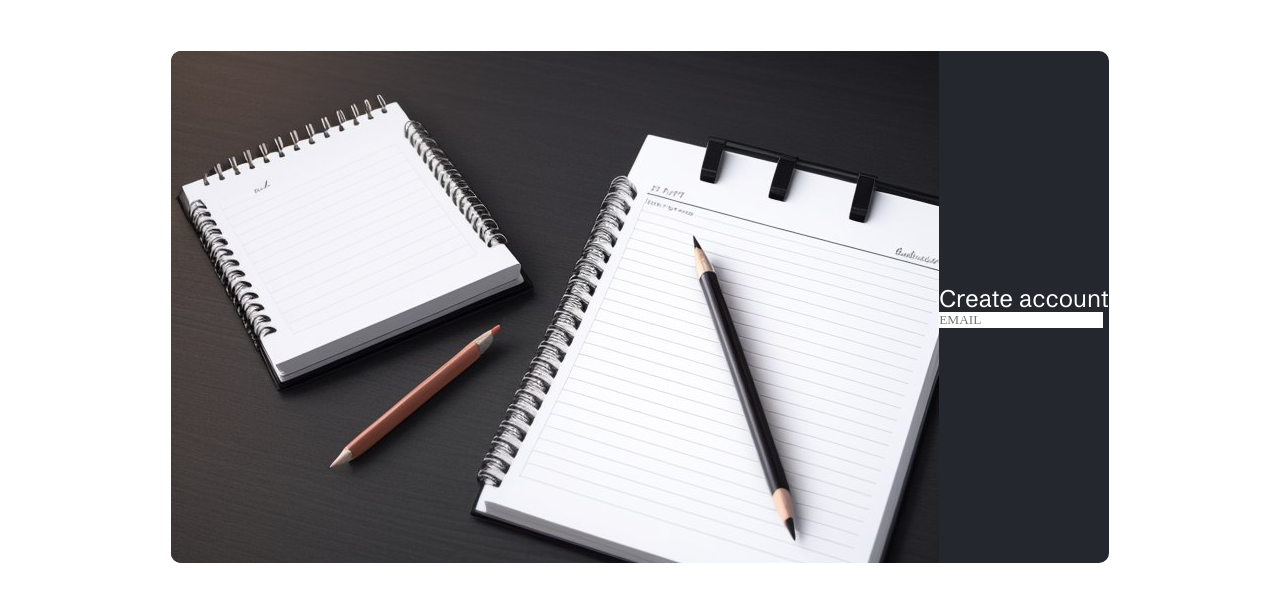
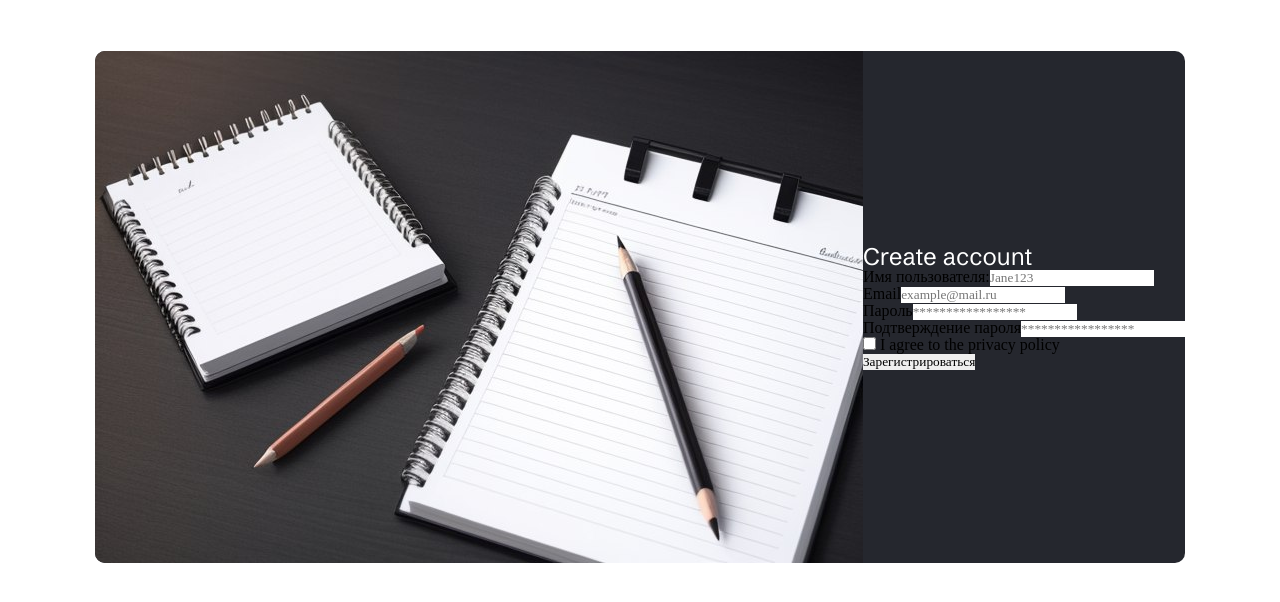
Before and after one commit to Heslimited/Notes, a Vue app: page /reg in a window 1280 px wide. Shown: the top 602 px of the page. Built offline with nearby package versions, Linux system fonts and the light colour scheme.

Commit message:
Create registraion form

```diff
--- a/src/components/regPageComponent.vue
+++ b/src/components/regPageComponent.vue
@@ -1,17 +1,80 @@
 <template>
   <div class="register-container">
     <div class="form-con">
-            <img src="../assets/note.jpg" alt="Note">
-            <form>
+      <img src="../assets/note.jpg" alt="Note" />
+      <form @submit.prevent="submitForm">
         <h2>Create account</h2>
-                <input placeholder="EMAIL">
+        <div>
+          <label for="username">Имя пользователя:</label>
+          <input type="text" id="username" v-model="userData.username" required placeholder="Jane123"/>
+        </div>
+        <div>
+          <label for="email">Email</label>
+          <input type="email" id="email" v-model="userData.email" required placeholder="example@mail.ru"/>
+        </div>
+        <div>
+          <label for="password">Пароль</label>
+          <input type="password" id="password" v-model="userData.password" required placeholder="*****************"/>
+        </div>
+        <div>
+          <label for="confirmPassword">Подтверждение пароля</label>
+          <input type="password" id="confirmPassword" v-model="confirmPassword" required placeholder="*****************"/>
+        </div>
+        <div class="flex mt-6 text-sm">
+                <label class="flex items-center dark:text-gray-400">
+                  <input
+                    type="checkbox"
+                    class="text-purple-600 form-checkbox focus:border-purple-400 focus:outline-none focus:shadow-outline-purple dark:focus:shadow-outline-gray"
+                  />
+                  <span class="ml-2">
+                    I agree to the
+                    <span class="underline">privacy policy</span>
+                  </span>
+                </label>
+              </div>
+        <div>
+          <button type="submit">Зарегистрироваться</button>
+        </div>
       </form>
     </div>
   </div>
 </template>
 
+<script>
+import axios from 'axios'
+
+export default {
+  data() {
+    return {
+      userData: {
+        username: '',
+        email: '',
+        password: ''
+      },
+      confirmPassword: ''
+    }
+  },
+  methods: {
+    submitForm() {
+      if (this.userData.password !== this.confirmPassword) {
+        alert('Пароли не совпадают')
+      } else {
+        axios
+          .post('api/register', this.userData)
+          .then(() => {
+            alert('Регистрация успешна!')
+          })
+          .catch((err) => {
+            console.error(err)
+            alert('Ошибка при регистрации')
+          })
+      }
+    }
+  }
+}
+</script>
+
 <style>
-
 .register-container {
   display: flex;
   justify-content: center;
@@ -23,18 +86,22 @@
   justify-content: center;
   align-items: center;
   border-radius: 10px;
-    background-color: rgba(26,28,35,0.95);
+  background-color: rgba(26, 28, 35, 0.95);
   margin-top: 4%;
 }
 
 .form-con img {
   border-top-left-radius: 10px;
   border-bottom-left-radius: 10px;
-
 }
 
 .form-con h2 {
   color: white;
   font-family: 'Schibsted Grotesk', sans-serif;
 }
+
+.text-purple{
+  color: #7C3AED;
+
+}
 </style>
```
Lines whose indentation alone changed are shown as unchanged.
